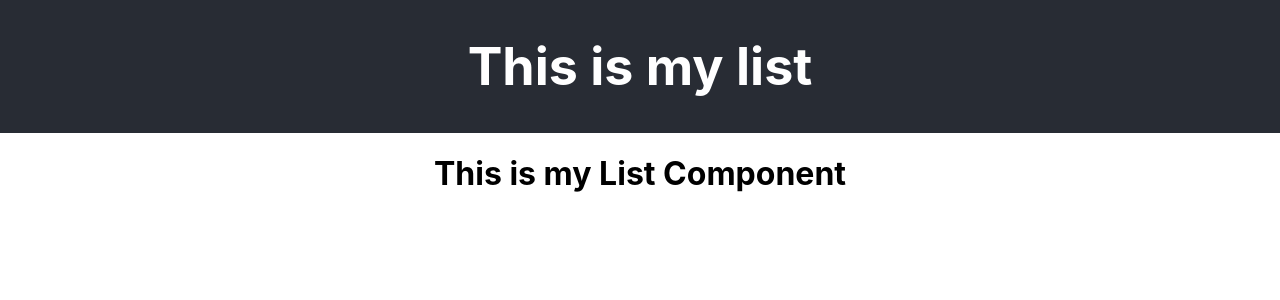
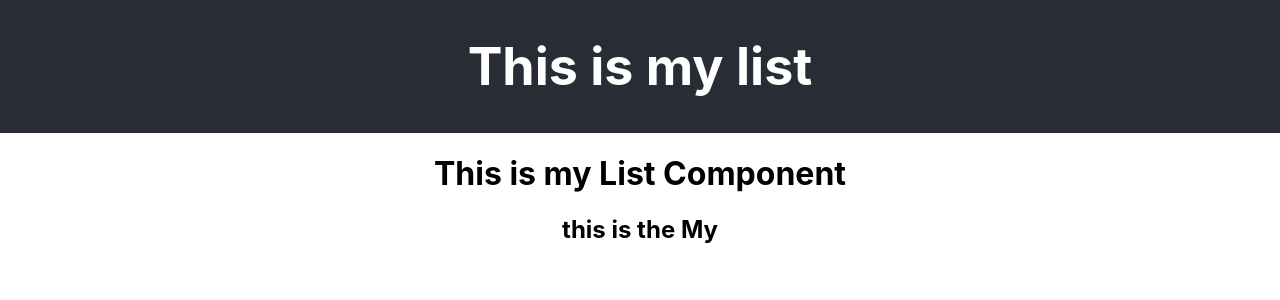
Before and after one commit to AsaOfDiamonds/my-list-practice, a React (Create React App) app: page / in a window 1280 px wide. Shown: the top 300 px of the page. Built offline with nearby package versions, Linux system fonts and the light colour scheme.

Commit message:
scaffolding for My Component

```diff
--- /dev/null
+++ b/src/components/My.js
@@ -0,0 +1,11 @@
+import React from "react";
+
+const My = props => {
+  return(
+    <div className='my'>
+      <h2>this is the My</h2>
+    </div>
+  );
+}
+
+export default My;
--- a/src/components/MyList.js
+++ b/src/components/MyList.js
@@ -1,9 +1,11 @@
 import React from "react";
+import My from "./My";
 
 const MyList = props => {
   return(
     <div className='my-list'>
     <h1>This is my List Component</h1>
+      <My />
     </div>
   );
 }
```
